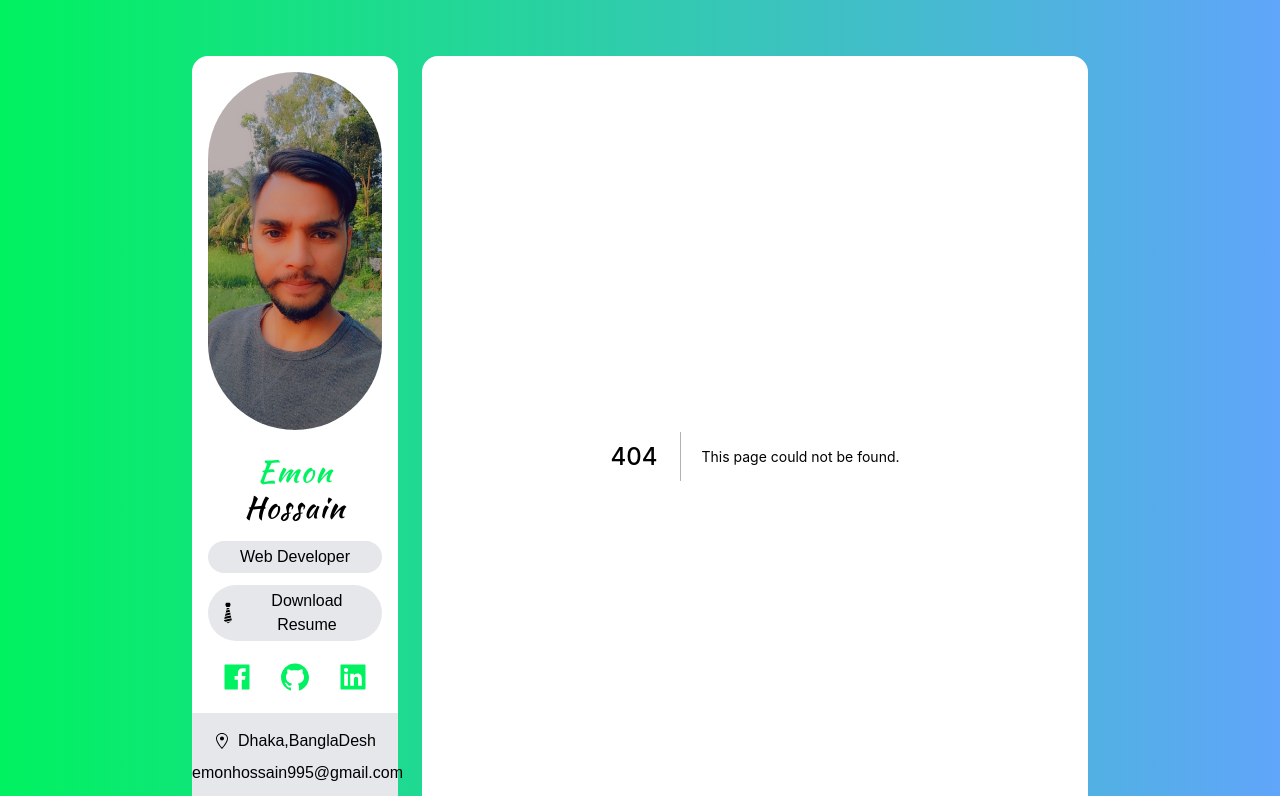
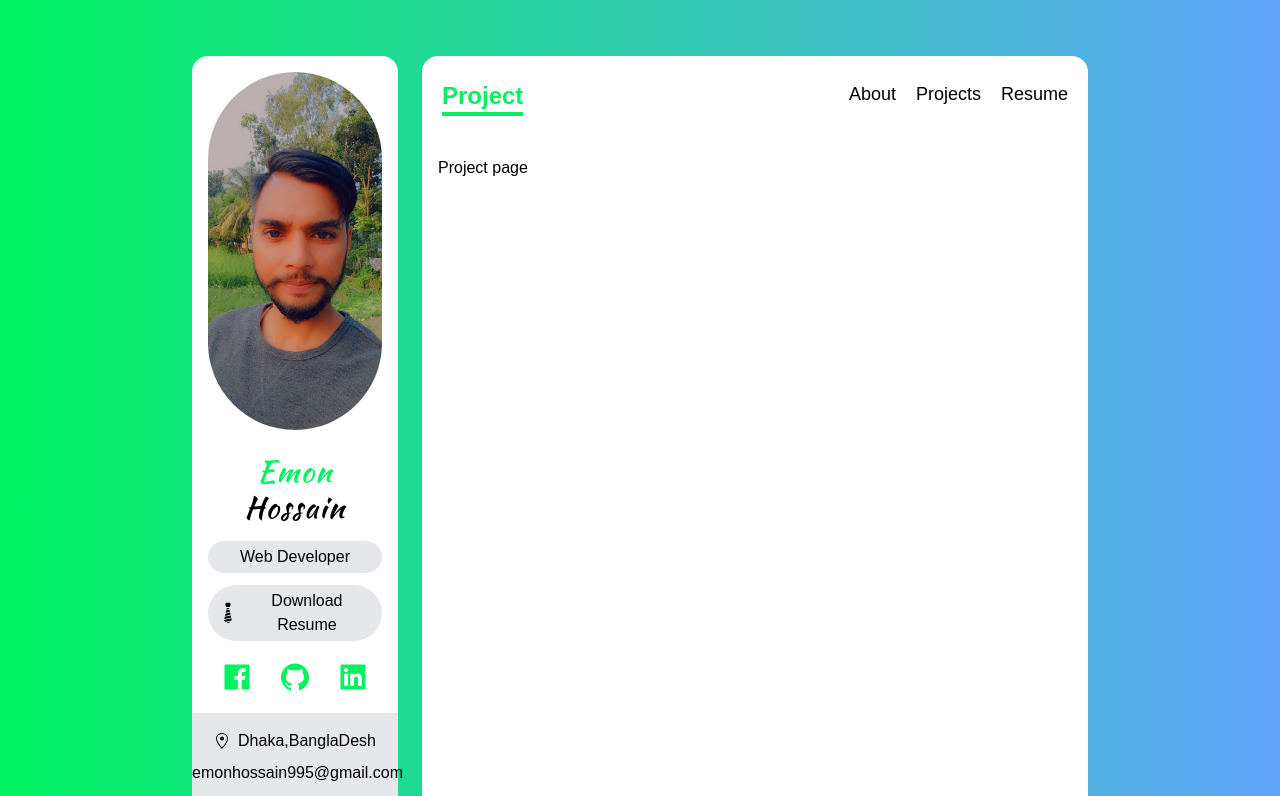
Before and after one commit to emon1995/portfolio-nextjs, a Next.js app: page /projects in a window 1280 px wide. Before the commit this address had no page. Shown: the top 796 px of the page. Built offline with nearby package versions, Linux system fonts and the light colour scheme.

Commit message:
Navbar Client-side create

```diff
--- /dev/null
+++ b/components/Navbar.tsx
@@ -0,0 +1,61 @@
+import Link from 'next/link';
+import { useRouter } from 'next/router';
+import React, { FunctionComponent, useEffect, useState } from 'react';
+
+const NavItem: FunctionComponent<{
+  activeItem: string;
+  setActiveItem: Function;
+  name: string;
+  route: string;
+}> = ({ activeItem, setActiveItem, name, route }) => {
+  return activeItem !== name ? (
+    <Link href={route}>
+      <a>
+        <span onClick={() => setActiveItem(name)} className='hover:text-green'>
+          {name}
+        </span>
+      </a>
+    </Link>
+  ) : null;
+};
+
+const Navbar = () => {
+  const [activeItem, setActiveItem] = useState<string>('');
+  const { pathname } = useRouter();
+
+  useEffect(() => {
+    if (pathname === '/about') setActiveItem('About');
+    if (pathname === '/projects') setActiveItem('Project');
+    if (pathname === '/resume') setActiveItem('Resume');
+  }, []);
+
+  return (
+    <div className='flex justify-between px-5 py-3 my-3'>
+      <span className='text-xl font-bold border-b-4 text-green border-green md:text-2xl'>
+        {activeItem}
+      </span>
+      <div className='flex space-x-5 text-lg'>
+        <NavItem
+          activeItem={activeItem}
+          setActiveItem={setActiveItem}
+          name='About'
+          route='/'
+        />
+        <NavItem
+          activeItem={activeItem}
+          setActiveItem={setActiveItem}
+          name='Projects'
+          route='/projects'
+        />
+        <NavItem
+          activeItem={activeItem}
+          setActiveItem={setActiveItem}
+          name='Resume'
+          route='/resume'
+        />
+      </div>
+    </div>
+  );
+};
+
+export default Navbar;
--- a/pages/_app.tsx
+++ b/pages/_app.tsx
@@ -1,4 +1,5 @@
 import type { AppProps } from 'next/app';
+import Navbar from '../components/Navbar';
 import Sidebar from '../components/Sidebar';
 import '../styles/globals.css';
 
@@ -8,7 +9,8 @@
       <div className='col-span-12 p-4 text-center bg-white lg:col-span-3 rounded-2xl'>
         <Sidebar />
       </div>
-      <div className='col-span-12 bg-white lg:col-span-9 rounded-2xl'>
+      <div className='flex flex-col col-span-12 bg-white lg:col-span-9 rounded-2xl'>
+        <Navbar />
         <Component {...pageProps} />
       </div>
     </div>
--- /dev/null
+++ b/pages/projects.tsx
@@ -0,0 +1,7 @@
+import React from 'react';
+
+const Project = () => {
+  return <div className='p-4'>Project page</div>;
+};
+
+export default Project;
--- /dev/null
+++ b/pages/resume.tsx
@@ -0,0 +1,7 @@
+import React from 'react';
+
+const Resume = () => {
+  return <div className='p-4'>resume page</div>;
+};
+
+export default Resume;
```
